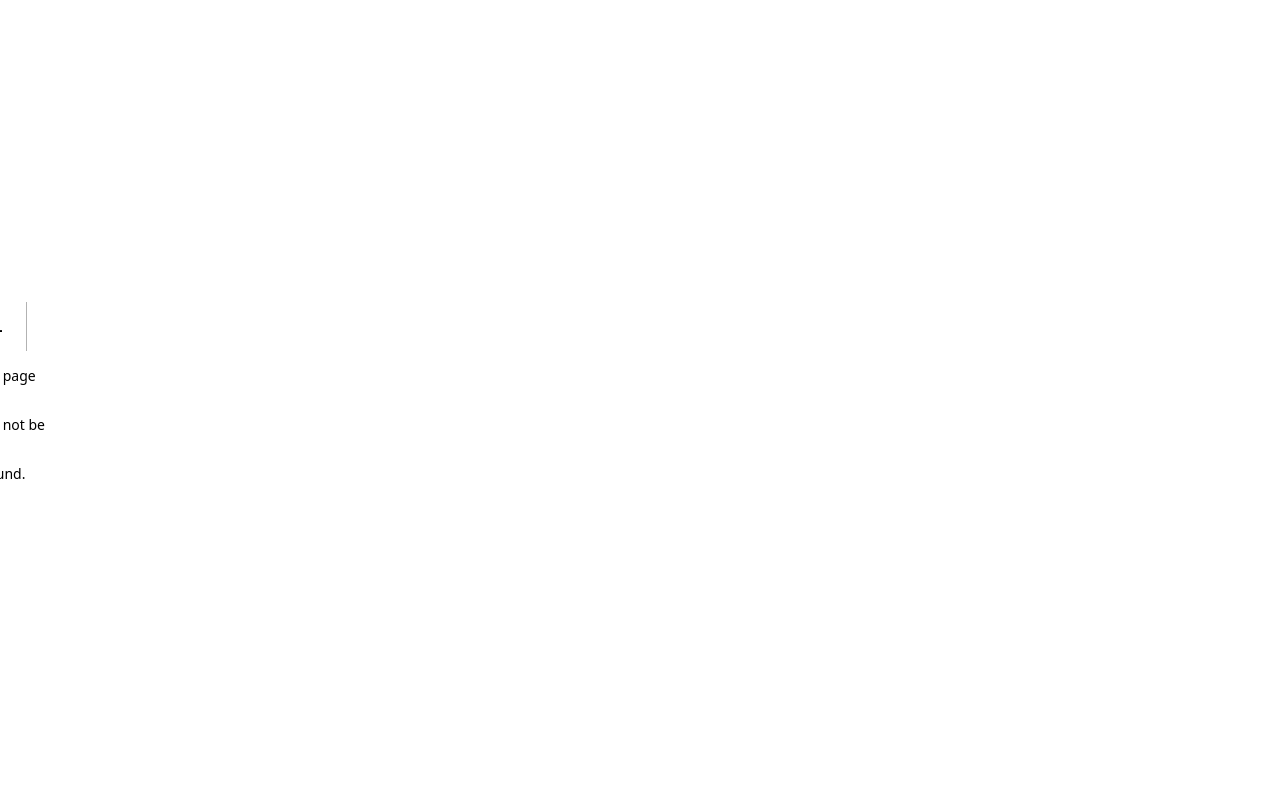
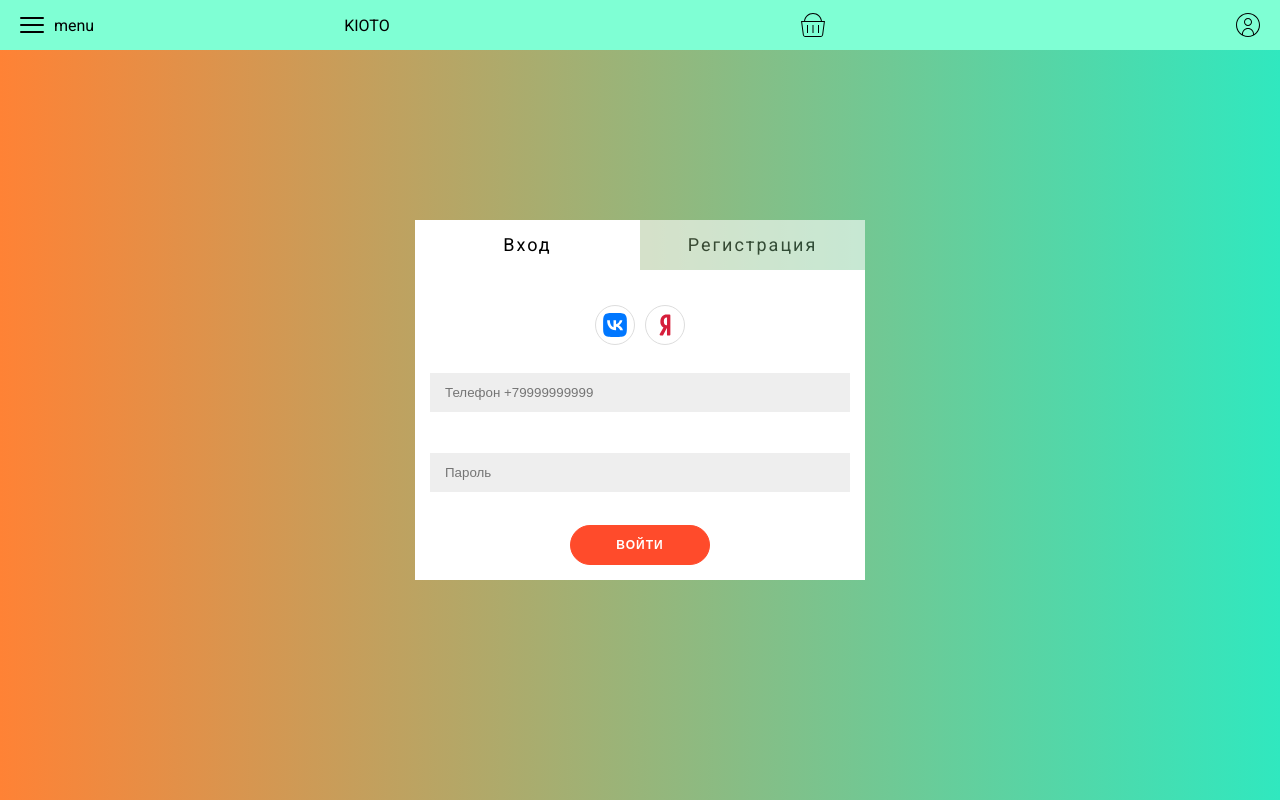
Before and after one commit to Ashimka/ecommerce-nextjs-client, a Next.js app: page /auth/login in a window 1280 px wide. Before the commit this address had no page. Built offline with nearby package versions, Linux system fonts and the light colour scheme; no server answers.

Commit message:
add: not found page

```diff
--- /dev/null
+++ b/src/app/auth/login/page.tsx
@@ -0,0 +1,58 @@
+"use client";
+import React, { MutableRefObject, useRef } from "react";
+import SignInForm from "@/components/modules/AuthForm/SingInForm";
+import SignUpForm from "@/components/modules/AuthForm/SignUpForm";
+
+import styles from "@/styles/auth/index.module.scss";
+
+const AuthPage = () => {
+  const [switchForm, setSwitchForm] = React.useState("login");
+  const login = useRef() as MutableRefObject<HTMLDivElement>;
+  const register = useRef() as MutableRefObject<HTMLDivElement>;
+
+  const switchFormLogin = () => {
+    if (switchForm === "login") {
+      return;
+    }
+    setSwitchForm((prev) => (prev = "login"));
+
+    register.current.classList.toggle(styles.inactive);
+    login.current.classList.toggle(styles.inactive);
+  };
+
+  const switchFormRegister = () => {
+    if (switchForm === "register") {
+      return;
+    }
+
+    setSwitchForm((prev) => (prev = "register"));
+
+    register.current.classList.toggle(styles.inactive);
+    login.current.classList.toggle(styles.inactive);
+  };
+
+  return (
+    <>
+      <div className={styles.wrapper}>
+        <div className={styles.form_container}>
+          <div className={styles.form_header}>
+            <div className={styles.item} ref={login} onClick={switchFormLogin}>
+              Вход
+            </div>
+            <div
+              className={`${styles.item} ${styles.inactive}`}
+              ref={register}
+              onClick={switchFormRegister}
+            >
+              Регистрация
+            </div>
+          </div>
+          {switchForm === "login" && <SignInForm />}
+          {switchForm === "register" && <SignUpForm />}
+        </div>
+      </div>
+    </>
+  );
+};
+
+export default AuthPage;
--- a/src/app/globals.css
+++ b/src/app/globals.css
@@ -1,7 +1,28 @@
-* {
-  box-sizing: border-box;
+*,
+*::before,
+*::after {
   padding: 0;
   margin: 0;
+  border: 0;
+  box-sizing: border-box;
+}
+a {
+  text-decoration: none;
+  color: inherit;
+}
+ul,
+ol,
+li {
+  list-style: none;
+}
+img {
+  vertical-align: top;
+}
+h1,
+h2,
+h3 {
+  font-weight: inherit;
+  font-size: inherit;
 }
 
 html,
@@ -22,16 +43,6 @@ body::-webkit-scrollbar-thumb:hover {
   background-color: gray;
 }
 
-.overflow-hidden {
-  overflow: hidden;
-}
-
-.container {
-  max-width: 1024px;
-  padding: 0 15px;
-  margin: 0 auto;
-}
-
 a {
   color: inherit;
   text-decoration: none;
--- a/src/app/layout.tsx
+++ b/src/app/layout.tsx
@@ -1,6 +1,11 @@
 import type { Metadata } from "next";
 import { Roboto } from "next/font/google";
+import { ToastContainer } from "react-toastify";
+
+import Header from "@/components/modules/Header";
+
 import "./globals.css";
+import "react-toastify/dist/ReactToastify.css";
 
 const roboto = Roboto({
   weight: ["400", "700"],
@@ -21,7 +26,18 @@ export default function RootLayout({
 }>) {
   return (
     <html lang="ru">
-      <body className={roboto.className}>{children}</body>
+      <body className={roboto.className}>
+        <Header />
+        {children}
+        <ToastContainer
+          position="top-left"
+          hideProgressBar={false}
+          closeOnClick
+          rtl={false}
+          limit={1}
+          theme="colored"
+        />
+      </body>
     </html>
   );
 }
--- a/src/components/modules/AuthForm/SignUpForm.tsx
+++ b/src/components/modules/AuthForm/SignUpForm.tsx
@@ -53,7 +53,7 @@ const SignUpForm = () => {
         <div className={styles.social_container}>
           <a href="#" className={styles.social}>
             <Image
-              src="img/vk.svg"
+              src="/img/vk.svg"
               alt="Логотип в контакте"
               width={24}
               height={24}
@@ -61,7 +61,7 @@ const SignUpForm = () => {
           </a>
           <a href="#" className={styles.social}>
             <Image
-              src="img/ya.svg"
+              src="/img/ya.svg"
               alt="Логотип яндекс"
               width={24}
               height={24}
--- a/src/components/modules/AuthForm/SingInForm.tsx
+++ b/src/components/modules/AuthForm/SingInForm.tsx
@@ -47,7 +47,7 @@ const SignInForm = () => {
         <div className={styles.social_container}>
           <a href="#" className={styles.social}>
             <Image
-              src="img/vk.svg"
+              src="/img/vk.svg"
               alt="Логотип в контакте"
               width={24}
               height={24}
@@ -55,7 +55,7 @@ const SignInForm = () => {
           </a>
           <a href="#" className={styles.social}>
             <Image
-              src="img/ya.svg"
+              src="/img/ya.svg"
               alt="Логотип яндекс"
               width={24}
               height={24}
--- a/src/components/modules/Header/index.tsx
+++ b/src/components/modules/Header/index.tsx
@@ -6,6 +6,9 @@ import Image from "next/image";
 import Cetegory from "@/components/elements/Menu/Cetegory";
 import { navLinks } from "@/constants/navLinks";
 import { useClickOutside } from "@/hooks/useClickOutside";
+
+import cross from "../../../../public/icons/cross.svg";
+import menuBurger from "../../../../public/icons/menu_burger.svg";
 
 import stylesNav from "@/styles/navbar/index.module.scss";
 
@@ -26,18 +29,13 @@ const Header = () => {
           >
             {open ? (
               <>
-                <Image
-                  src="icons/cross.svg"
-                  alt="Скрыть меню"
-                  width={24}
-                  height={24}
-                />
+                <Image src={cross} alt="Скрыть меню" width={24} height={24} />
                 <span className={stylesNav.menu}>menu</span>
               </>
             ) : (
               <>
                 <Image
-                  src="icons/menu_burger.svg"
+                  src={menuBurger}
                   alt="Раскрыть меню"
                   width={24}
                   height={24}
--- a/src/constants/navLinks.tsx
+++ b/src/constants/navLinks.tsx
@@ -1,4 +1,7 @@
 import Image from "next/image";
+
+import basket from "../../public/icons/shop_basket.svg";
+import user from "../../public/icons/user.svg";
 
 export const navLinks = [
   {
@@ -8,20 +11,13 @@ export const navLinks = [
   {
     title: "Корзина",
     path: "/cart",
-    icon: (
-      <Image src="icons/shop_basket.svg" alt="Корзина" width={24} height={24} />
-    ),
+    icon: <Image src={basket} alt="Корзина" width={24} height={24} />,
   },
   {
     title: "Профиль",
-    path: "/profiles",
+    path: "/auth/login",
     icon: (
-      <Image
-        src="icons/user.svg"
-        alt="Профиль пользователя"
-        width={24}
-        height={24}
-      />
+      <Image src={user} alt="Профиль пользователя" width={24} height={24} />
     ),
   },
 ];
--- /dev/null
+++ b/src/styles/notFound/index.module.scss
@@ -0,0 +1,22 @@
+.container {
+  width: 100vw;
+  height: 100vh;
+  display: flex;
+  justify-content: center;
+  align-items: center;
+  .not_found {
+    display: flex;
+    flex-direction: column;
+    align-items: center;
+    gap: 1rem;
+    &__title {
+      font-size: 22px;
+    }
+    &__link {
+      background-color: cadetblue;
+      color: aliceblue;
+      padding: 0.4rem 0.5rem;
+      border-radius: 0.3rem;
+    }
+  }
+}
```
Also changed, not shown: src/app/not-found.tsx (added, +19 -0 lines), src/app/page.tsx (+1 -16 lines), src/page/_app.tsx (deleted, +0 -7 lines).
